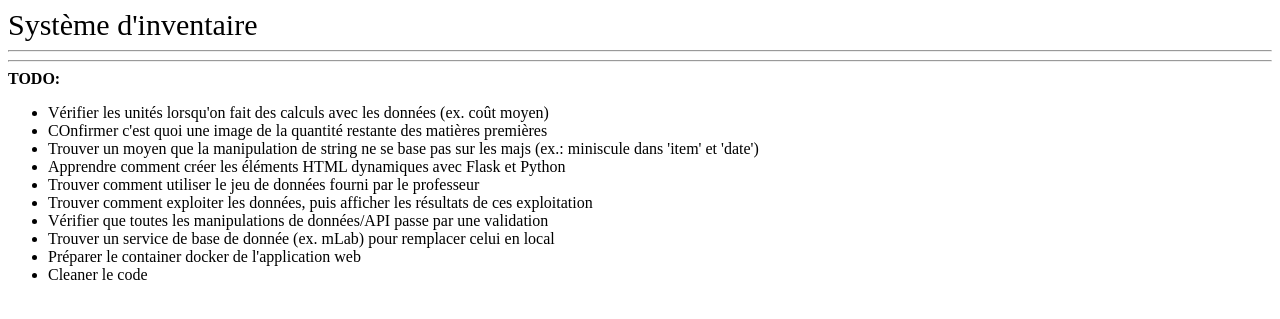
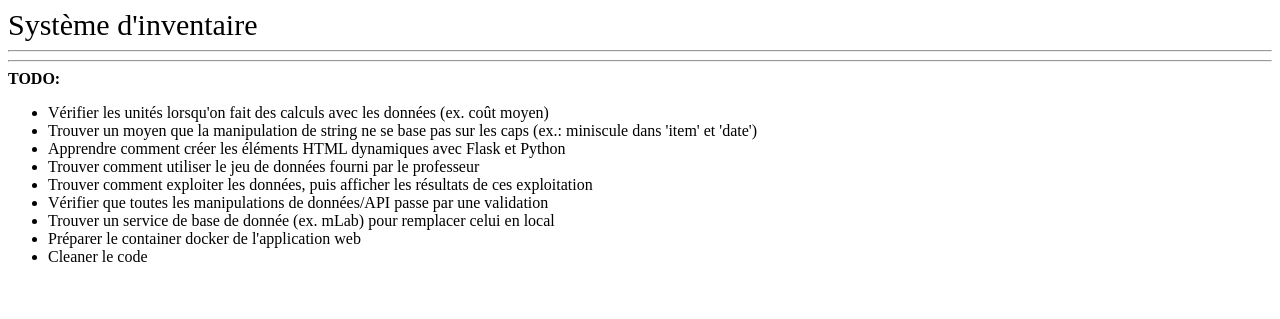
Before and after one commit to WilliamDuK/GLO_4035_eq_01, a Flask app: page / in a window 1280 px wide. Shown: the top 319 px of the page. Run offline with Flask 2, Linux system fonts and the light colour scheme; some libraries are stand-ins or nearby versions.

Commit message:
Fixed a task

```diff
--- a/templates/index.html
+++ b/templates/index.html
@@ -17,8 +17,7 @@
     <b>TODO:</b>
     <ul>
         <li>Vérifier les unités lorsqu'on fait des calculs avec les données (ex. coût moyen)</li>
-        <li>COnfirmer c'est quoi une image de la quantité restante des matières premières</li>
-        <li>Trouver un moyen que la manipulation de string ne se base pas sur les majs (ex.: miniscule dans 'item' et 'date')</li>
+        <li>Trouver un moyen que la manipulation de string ne se base pas sur les caps (ex.: miniscule dans 'item' et 'date')</li>
         <li>Apprendre comment créer les éléments HTML dynamiques avec Flask et Python</li>
         <li>Trouver comment utiliser le jeu de données fourni par le professeur</li>
         <li>Trouver comment exploiter les données, puis afficher les résultats de ces exploitation</li>
```
